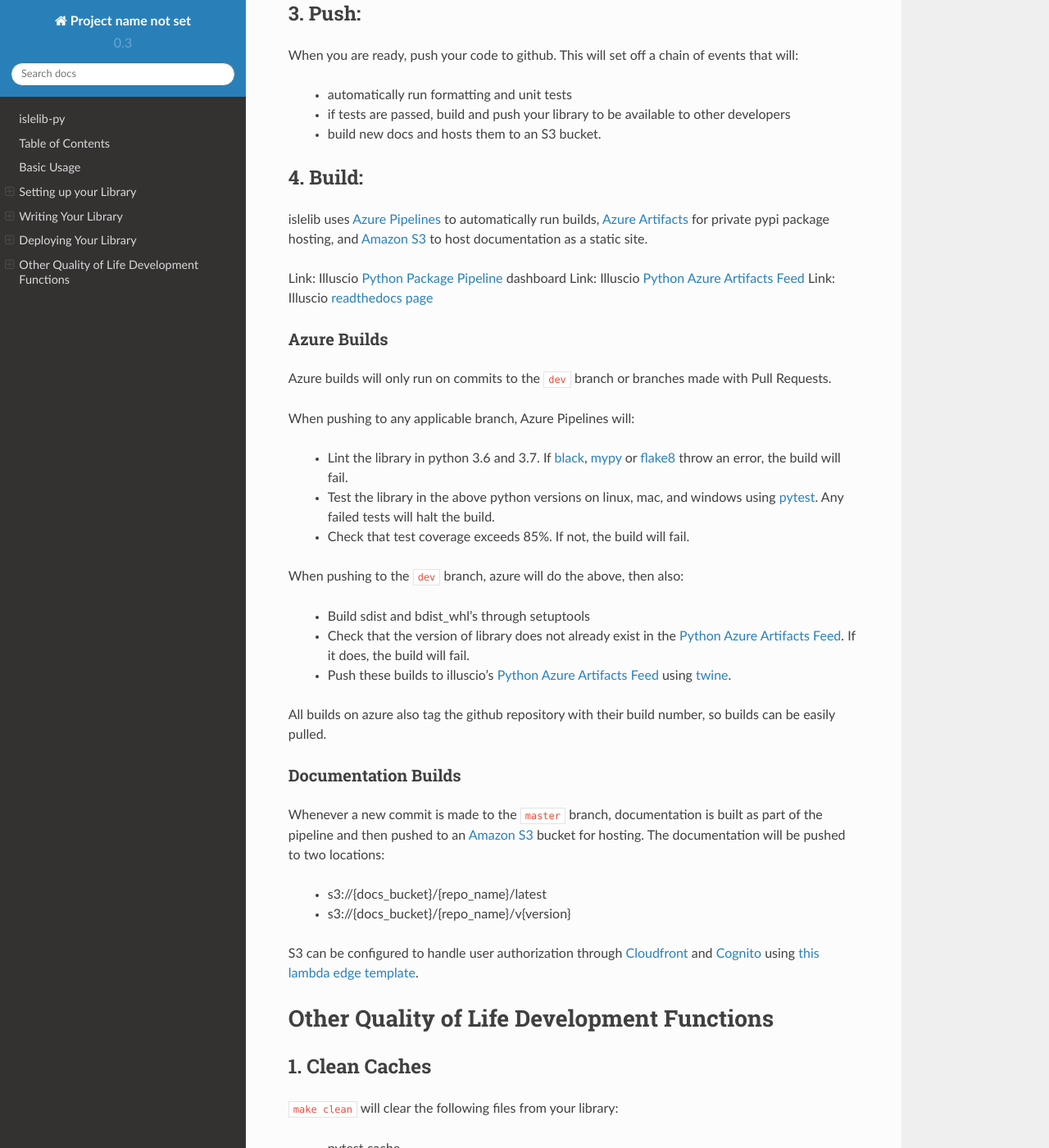
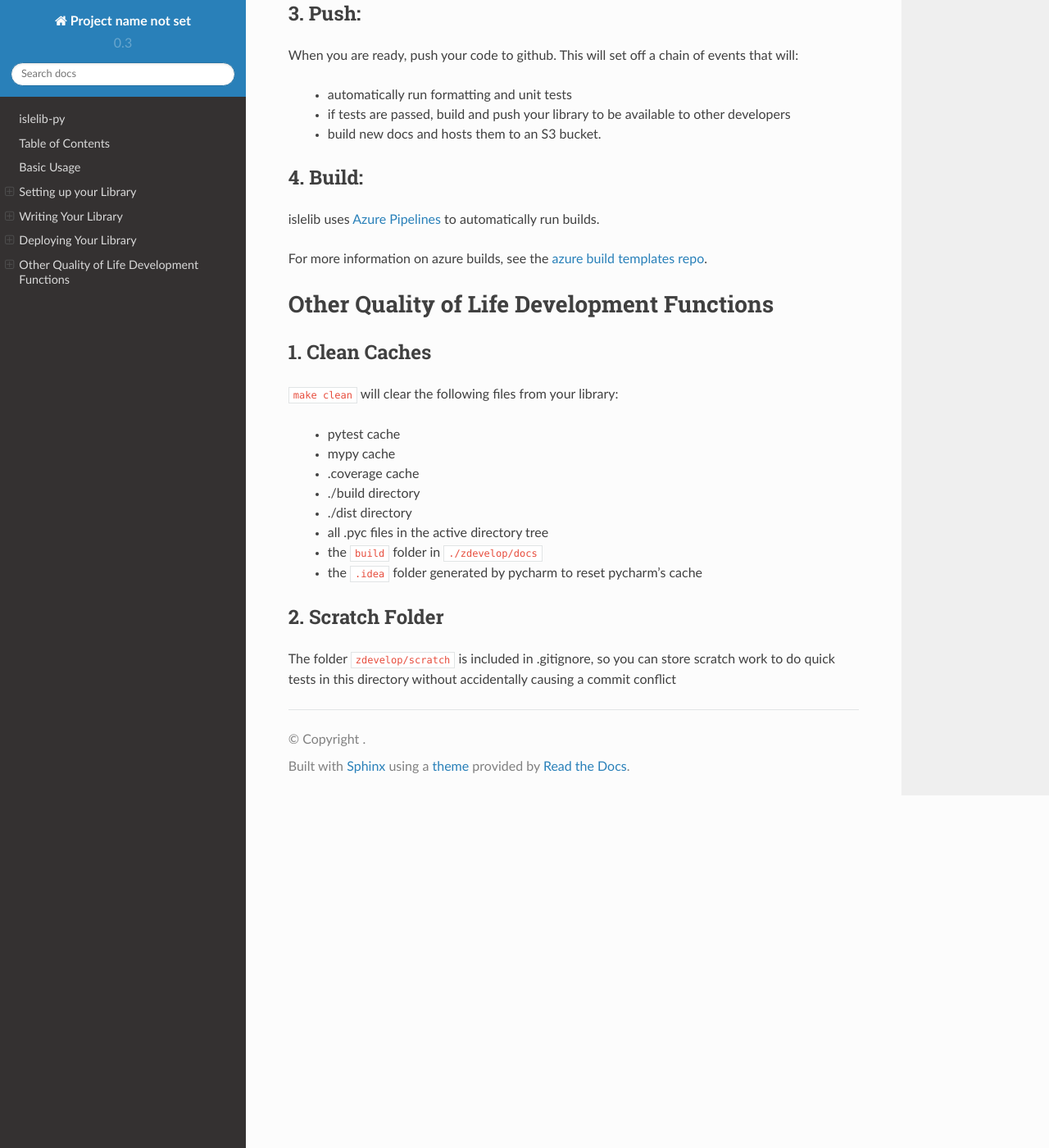
Before and after one commit to illuscio-dev/islelib-py, a Sphinx documentation site: the page built from zdocs/source/index.rst, in a window 1280 px wide and 1400 px high, scrolled down 6854 px. Shown: the whole window at 82% size. Built offline with Sphinx 7.4.7 and the Read the Docs theme 2.0.0, drawn with Linux system fonts in a browser that asks for light colours.

Commit message:
updated docs

```diff
--- a/zdocs/source/index.rst
+++ b/zdocs/source/index.rst
@@ -317,46 +317,9 @@ will:
 4. Build:
 ---------
 
-islelib uses `Azure Pipelines`_ to automatically run builds, `Azure Artifacts`_ for
-private pypi package hosting, and `Amazon S3`_ to host documentation as a static site.
+islelib uses `Azure Pipelines`_ to automatically run builds.
 
-Link: Illuscio `Python Package Pipeline`_ dashboard
-Link: Illuscio `Python Azure Artifacts Feed`_
-Link: Illuscio `readthedocs page`_
-
-Azure Builds
-############
-
-Azure builds will only run on commits to the ``dev`` branch or branches made with
-Pull Requests.
-
-When pushing to any applicable branch, Azure Pipelines will:
-
-   * Lint the library in python 3.6 and 3.7. If `black`_, `mypy`_ or `flake8`_ throw an error, the build will fail.
-   * Test the library in the above python versions on linux, mac, and windows using `pytest`_. Any failed tests will halt the build.
-   * Check that test coverage exceeds 85%. If not, the build will fail.
-
-When pushing to the ``dev`` branch, azure will do the above, then also:
-
-   * Build sdist and bdist_whl's through setuptools
-   * Check that the version of library does not already exist in the `Python Azure Artifacts Feed`_. If it does, the build will fail.
-   * Push these builds to illuscio's `Python Azure Artifacts Feed`_ using `twine`_.
-
-All builds on azure also tag the github repository with their build number, so builds
-can be easily pulled.
-
-Documentation Builds
-####################
-
-Whenever a new commit is made to the ``master`` branch, documentation is built as part
-of the pipeline and then pushed to an `Amazon S3`_ bucket for hosting. The documentation
-will be pushed to two locations:
-
-   * s3://{docs_bucket}/{repo_name}/latest
-   * s3://{docs_bucket}/{repo_name}/v{version}
-
-S3 can be configured to handle user authorization through `Cloudfront`_ and `Cognito`_
-using `this lambda edge template`_.
+For more information on azure builds, see the `azure build templates repo`_.
 
 .. _qol:
 
@@ -404,7 +367,4 @@ to do quick tests in this directory without accidentally causing a commit confli
 .. _Python Package Pipeline: https://dev.azure.com/illuscio/Python%20Packages/_build?definitionId=1
 .. _readthedocs page: https://readthedocs.com/dashboard/
 .. _twine: https://twine.readthedocs.io/en/latest/
-.. _Amazon S3: https://aws.amazon.com/s3/
-.. _Cloudfront: https://aws.amazon.com/cloudfront/
-.. _Cognito: https://aws.amazon.com/cognito/
-.. _this lambda edge template: https://console.aws.amazon.com/lambda/home?region=us-east-1#/create/app?applicationId=arn:aws:serverlessrepo:us-east-1:520945424137:applications/cloudfront-authorization-at-edge
+.. _azure build templates repo: https://github.com/illuscio-dev/azure-pipelines-templates
```
